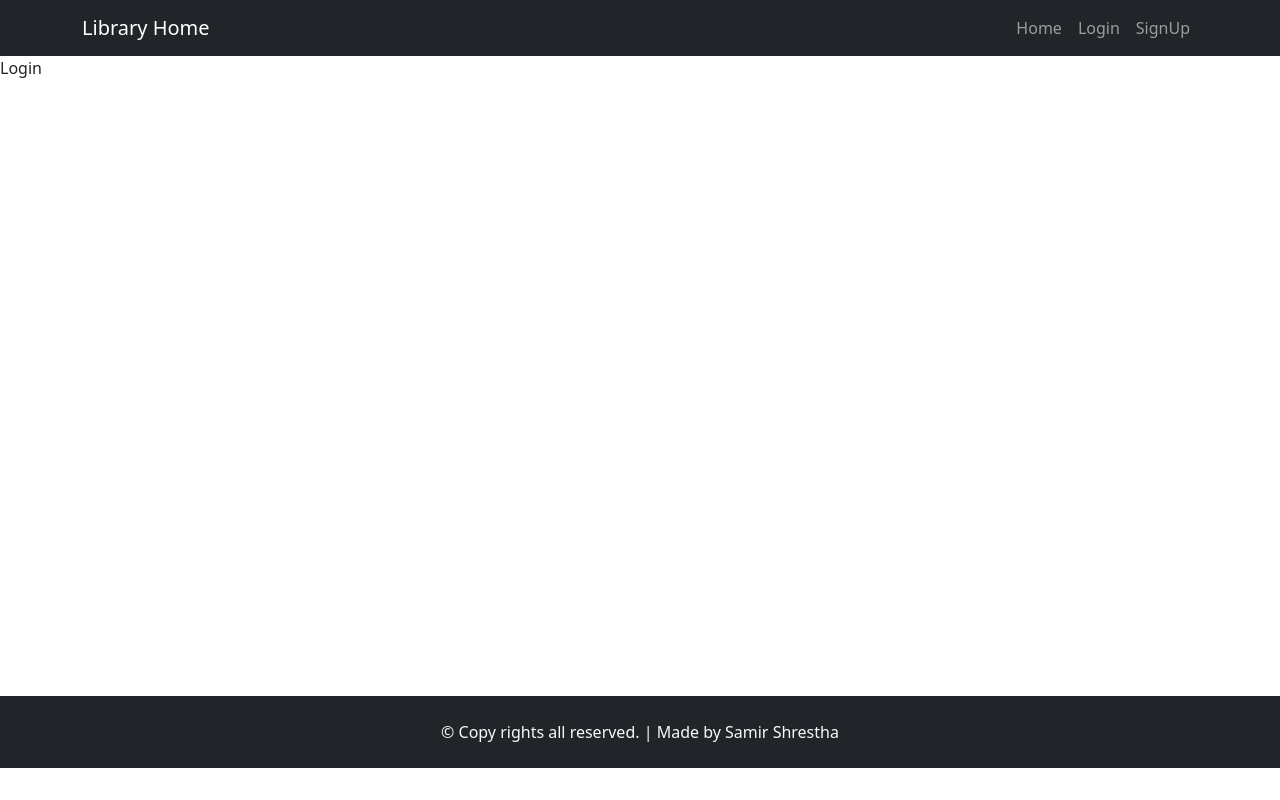
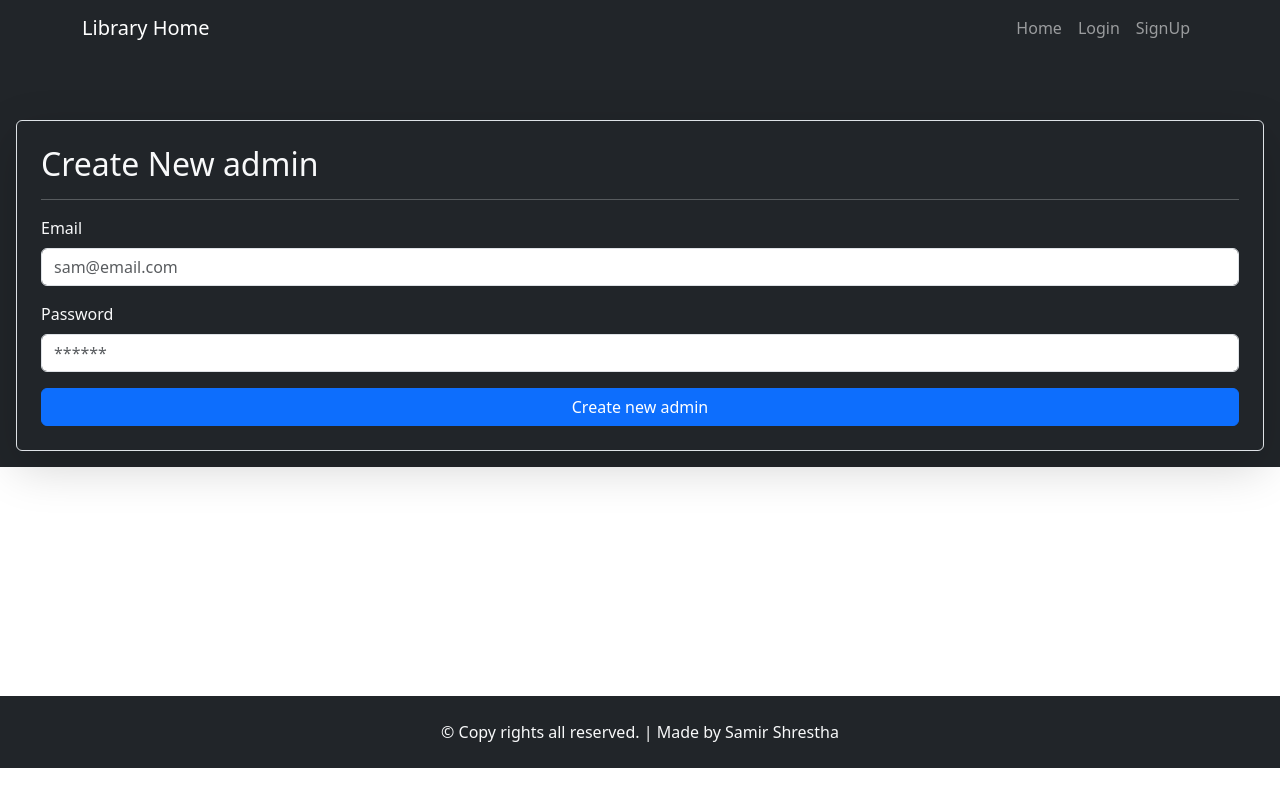
Before and after one commit to samirshrestha-tech/frontend-library, a React (Create React App) app: page /login in a window 1280 px wide. Built offline with nearby package versions, Linux system fonts and the light colour scheme; no server answers.

Commit message:
update on the login form and it's validation

```diff
--- a/src/axiosHelper.js
+++ b/src/axiosHelper.js
@@ -4,10 +4,9 @@ const rootEndPoint = process.env.REACT_APP_ROOTAPI;
 
 const userEndPoint = rootEndPoint + "/users";
 
-export const postAdminUser = async (data) => {
+const axiosProcessor = async (obj) => {
   try {
-    const resp = await axios.post(userEndPoint + "/admin-user", data);
-
+    const resp = await axios(obj);
     return resp.data;
   } catch (error) {
     return {
@@ -16,3 +15,18 @@ export const postAdminUser = async (data) => {
     };
   }
 };
+export const postAdminUser = async (data) => {
+  return axiosProcessor({
+    method: "post",
+    url: userEndPoint + "/admin-user",
+    data,
+  });
+};
+
+export const loginUser = async (data) => {
+  return axiosProcessor({
+    method: "post",
+    url: userEndPoint + "/login",
+    data,
+  });
+};
--- a/src/components/CustomInput/CustomInput.js
+++ b/src/components/CustomInput/CustomInput.js
@@ -2,12 +2,12 @@ import React from "react";
 import Button from "react-bootstrap/Button";
 import Form from "react-bootstrap/Form";
 
-export const CustomInput = ({ label, ...rest }) => {
+export const CustomInput = ({ label, passref, ...rest }) => {
   return (
     <Form>
       <Form.Group className="mb-3">
         <Form.Label>{label}</Form.Label>
-        <Form.Control {...rest} />
+        <Form.Control {...rest} ref={passref} />
       </Form.Group>
     </Form>
   );
--- a/src/pages/user_signup_login/Login.js
+++ b/src/pages/user_signup_login/Login.js
@@ -1,10 +1,75 @@
-import React from "react";
+import React, { useRef } from "react";
 import { MainLayOut } from "../../components/layout/MainLayOut";
+import { Button, Form } from "react-bootstrap";
+import { CustomInput } from "../../components/CustomInput/CustomInput";
+import { toast } from "react-toastify";
+import { loginUser } from "../../axiosHelper";
 
 const Login = () => {
+  const emailRef = useRef("");
+  const passwordRef = useRef("");
+
+  const handleOnSubmit = async (e) => {
+    e.preventDefault();
+
+    const email = emailRef.current.value;
+    const password = passwordRef.current.value;
+
+    console.log(email, password);
+
+    if (!email || !password) {
+      return toast.error("Both inputs must be filled");
+    }
+
+    // axios
+
+    const { status, message } = await loginUser({ email, password });
+    toast[status](message);
+  };
+
+  const inputs = [
+    {
+      label: "Email",
+      name: "email",
+      placeholder: "sam@email.com",
+      type: "email",
+      required: true,
+      passref: emailRef,
+    },
+
+    {
+      label: "Password",
+      name: "password",
+      placeholder: "******",
+      type: "password",
+      required: true,
+      passref: passwordRef,
+    },
+  ];
   return (
     <MainLayOut>
-      <div>Login</div>
+      <div>
+        {" "}
+        <div className="bg-dark p-3 text-light">
+          <Form
+            className="form-center border shadow-lg p-4 rounded mt-5"
+            onSubmit={handleOnSubmit}
+          >
+            <h2>Create New admin</h2>
+            <hr />
+            {inputs.map((item, i) => (
+              <CustomInput key={i} {...item} />
+            ))}
+            {/* buutons */}
+            <div className="d-grid mt-2">
+              <Button variant="primary" type="submit" value="submit">
+                {" "}
+                Create new admin{" "}
+              </Button>
+            </div>
+          </Form>
+        </div>
+      </div>
     </MainLayOut>
   );
 };
```
